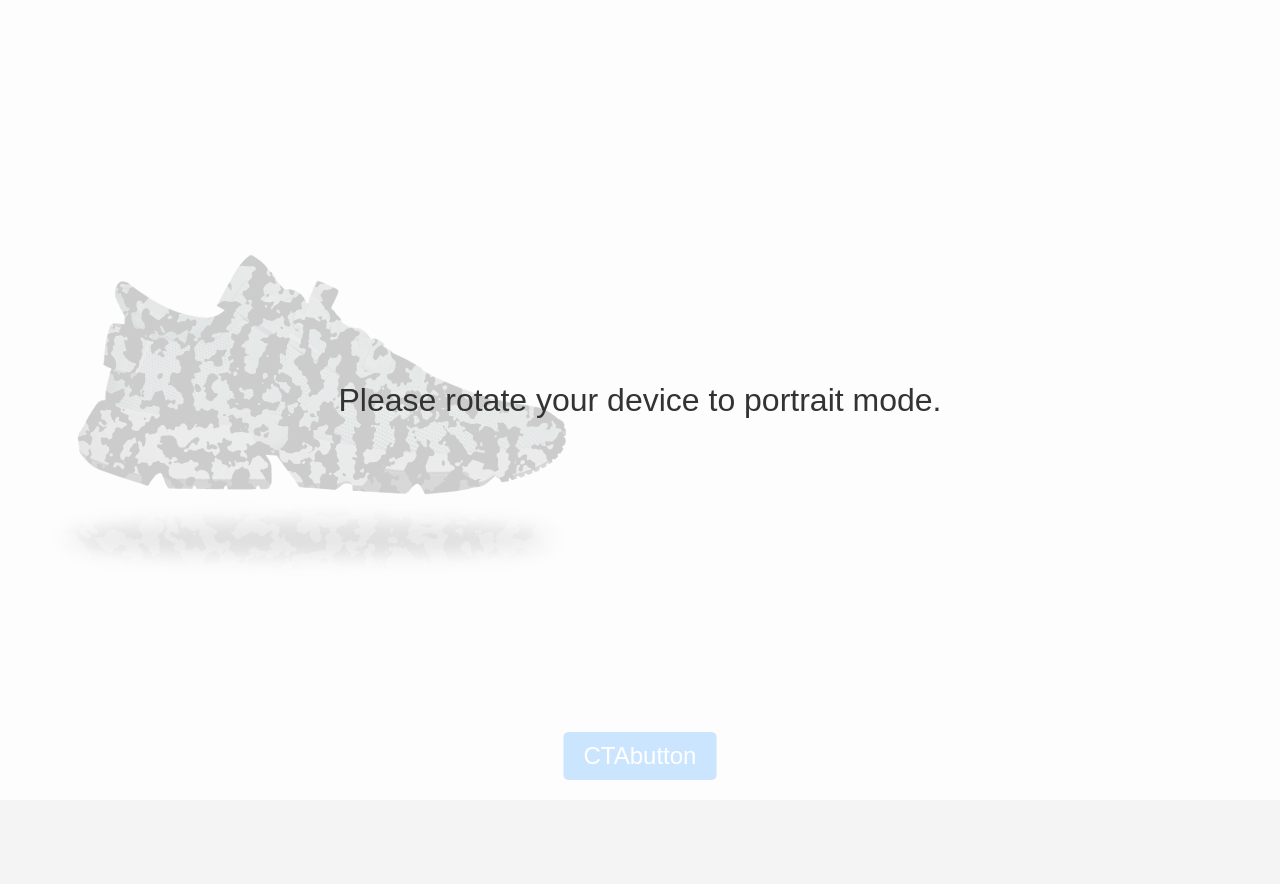
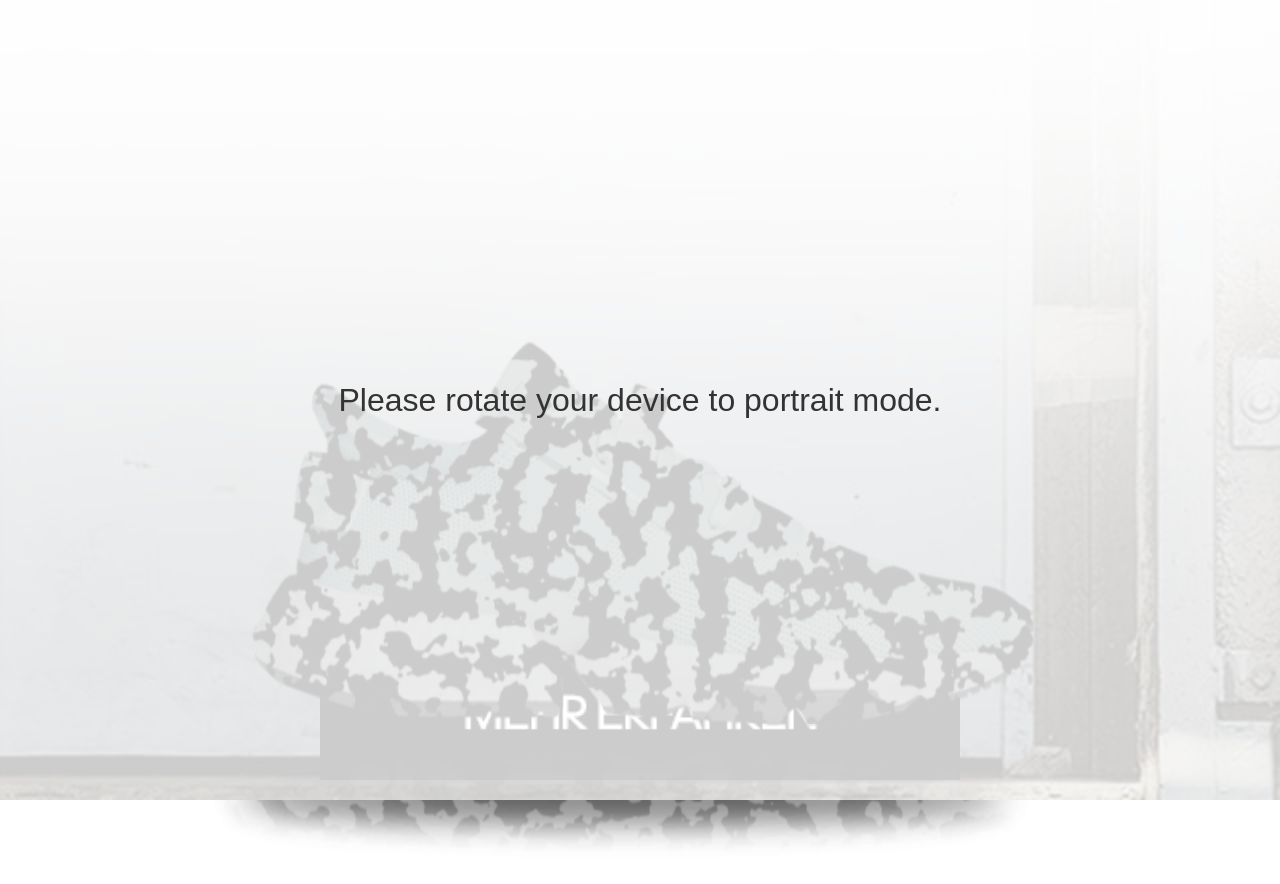
Before and after one commit to karsonbwoy/bam-add-unit, a website built with Vite: page index.html in a window 1280 px wide. Before the commit the page ends 800 px from the top, so only its background shows below. Built offline with nearby package versions, Linux system fonts and the light colour scheme.

Commit message:
Update CTA button to use image and adjust styles for better layout

```diff
--- a/index.html
+++ b/index.html
@@ -24,7 +24,7 @@
             <div class="swiper-slide"><img src="src/assets/shoe4.png" /></div>
           </div>
         </div>
-        <button id="cta-button">CTAbutton</button>
+        <button id="cta-button"><img src="src/assets/cta.png" alt="see more"></button>
       </section>
       <section id="scene-video" class="scene hidden">
         <video id="video-player" controls autoplay loop muted>
--- a/src/js/scenes/SceneGallery.js
+++ b/src/js/scenes/SceneGallery.js
@@ -8,6 +8,8 @@ const showGallery = (showVideo) => {
 
     const swiper = new Swiper('.swiper', {
         slidesPerView: 1,
+        spaceBetween: 10,
+        centeredSlides: true,
         loop: true,
     });
 
--- a/src/scss/style.scss
+++ b/src/scss/style.scss
@@ -7,11 +7,14 @@
 body {
     position: relative;
     font-family: Arial, sans-serif;
-    background-color: #f4f4f4;
     color: #333;
+
 }
 
 .scene {
+    background-image: url('../assets/bg.jpg');
+    background-position: center;
+    background-size: cover;
     position: absolute;
     width: 100%;
     height: 100vh;
@@ -62,15 +65,24 @@ video.bottom-right {
 }
 
 #cta-button {
-    position: absolute;
+    position: fixed;
     bottom: 20px;
     left: 50%;
+    border: none;
     transform: translateX(-50%);
-    padding: 10px 20px;
-    font-size: 1.5rem;
-    background-color: #007bff;
-    color: white;
-    border: none;
-    border-radius: 5px;
     cursor: pointer;
+
+    img {
+        display: block;
+        width: 50vw;
+    }
 }
+
+.swiper img {
+    display: block;
+
+    width: 100%;
+    min-width: 360px;
+    margin-top: 40vh;
+    padding: 0 10vw;
+}
```
